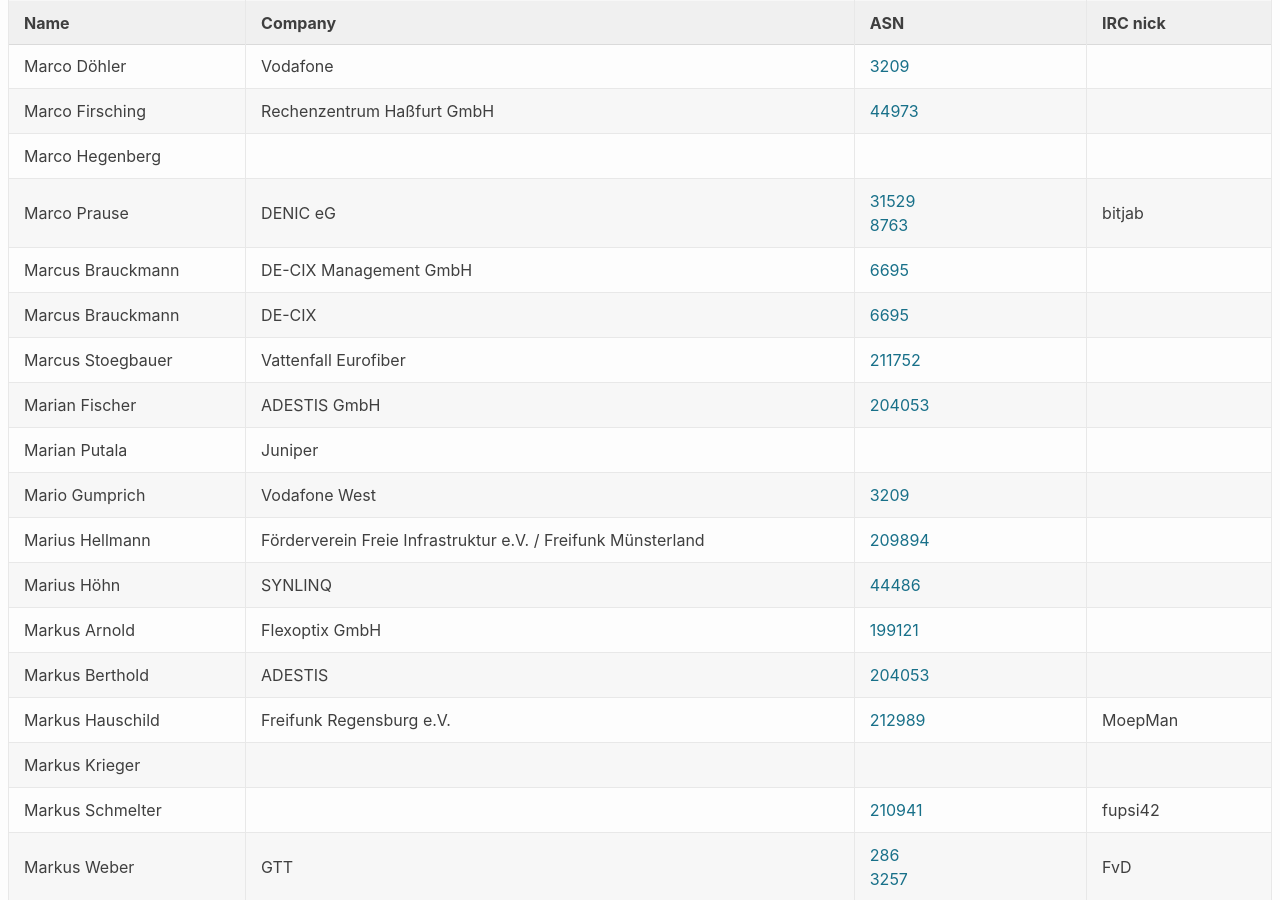
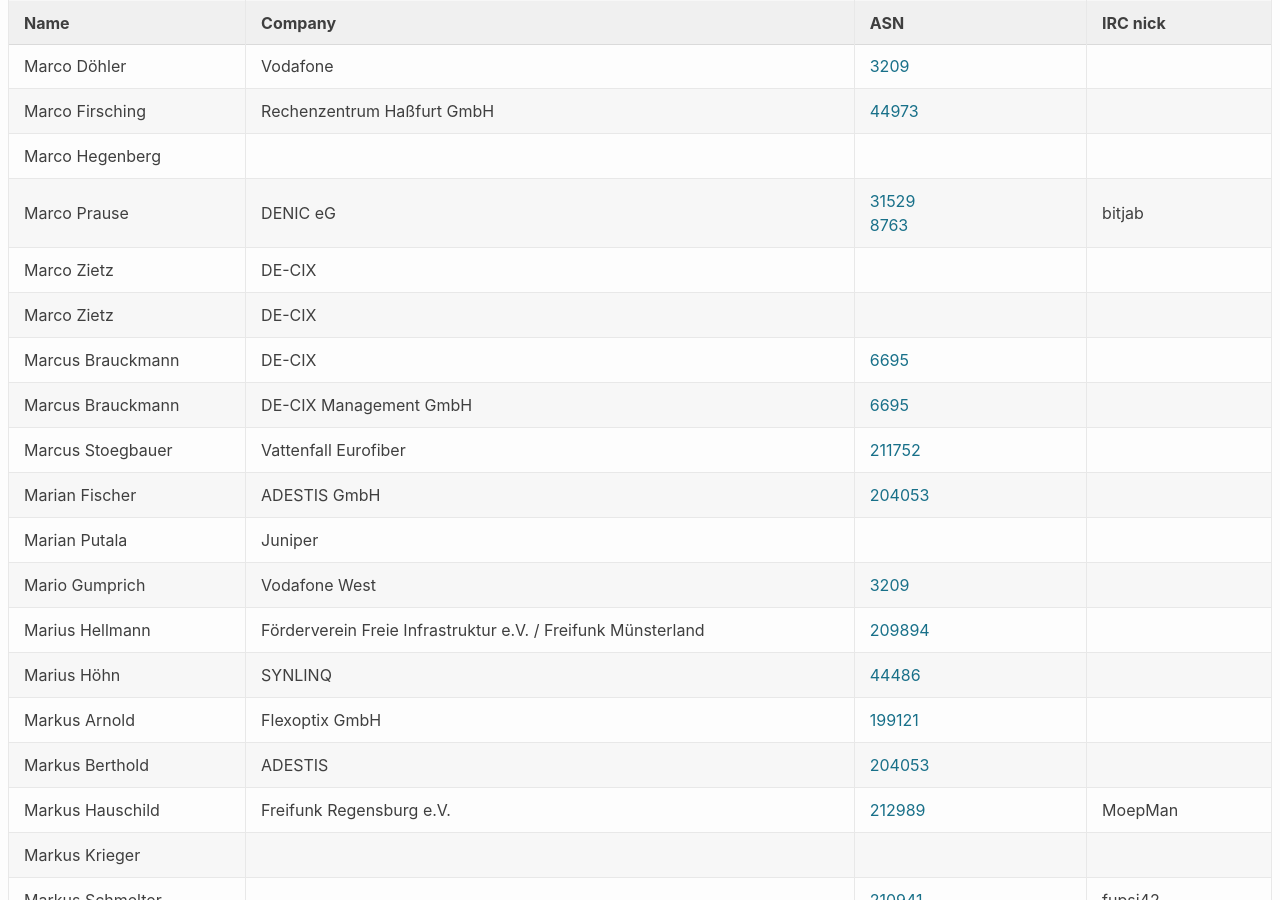
Before and after one commit to denog/pretix-attendeelist, a Jekyll site: the page built from denog13/index.markdown, in a window 1280 px wide and 900 px high, scrolled down 12496 px. Built offline with Jekyll 4.4.1, drawn with Linux system fonts in a browser that asks for light colours; some of the changed text lies outside the part shown.

Commit message:
Latest data: Thu Oct 21 09:16:27 UTC 2021

```diff
--- a/_data/attendees_denog13.json
+++ b/_data/attendees_denog13.json
@@ -1632,6 +1632,18 @@
     "asn": "31529, 8763"
   },
   {
+    "name": "Marco Zietz",
+    "company": "DE-CIX",
+    "irc": null,
+    "asn": null
+  },
+  {
+    "name": "Marco Zietz",
+    "company": "DE-CIX",
+    "irc": null,
+    "asn": null
+  },
+  {
     "name": "Marc Peters",
     "company": "sipgate",
     "irc": "mapet",
@@ -1645,13 +1657,13 @@
   },
   {
     "name": "Marcus Brauckmann",
+    "company": "DE-CIX",
+    "irc": null,
+    "asn": "6695"
+  },
+  {
+    "name": "Marcus Brauckmann",
     "company": "DE-CIX Management GmbH",
-    "irc": null,
-    "asn": "6695"
-  },
-  {
-    "name": "Marcus Brauckmann",
-    "company": "DE-CIX",
     "irc": null,
     "asn": "6695"
   },
@@ -1844,14 +1856,14 @@
   {
     "name": "Maximilian Schieder",
     "company": null,
-    "irc": null,
-    "asn": null
-  },
-  {
-    "name": "Maximilian Schieder",
-    "company": null,
     "irc": "raven",
     "asn": "12611"
+  },
+  {
+    "name": "Maximilian Schieder",
+    "company": null,
+    "irc": null,
+    "asn": null
   },
   {
     "name": "Maximilian Sesterhenn",
```
